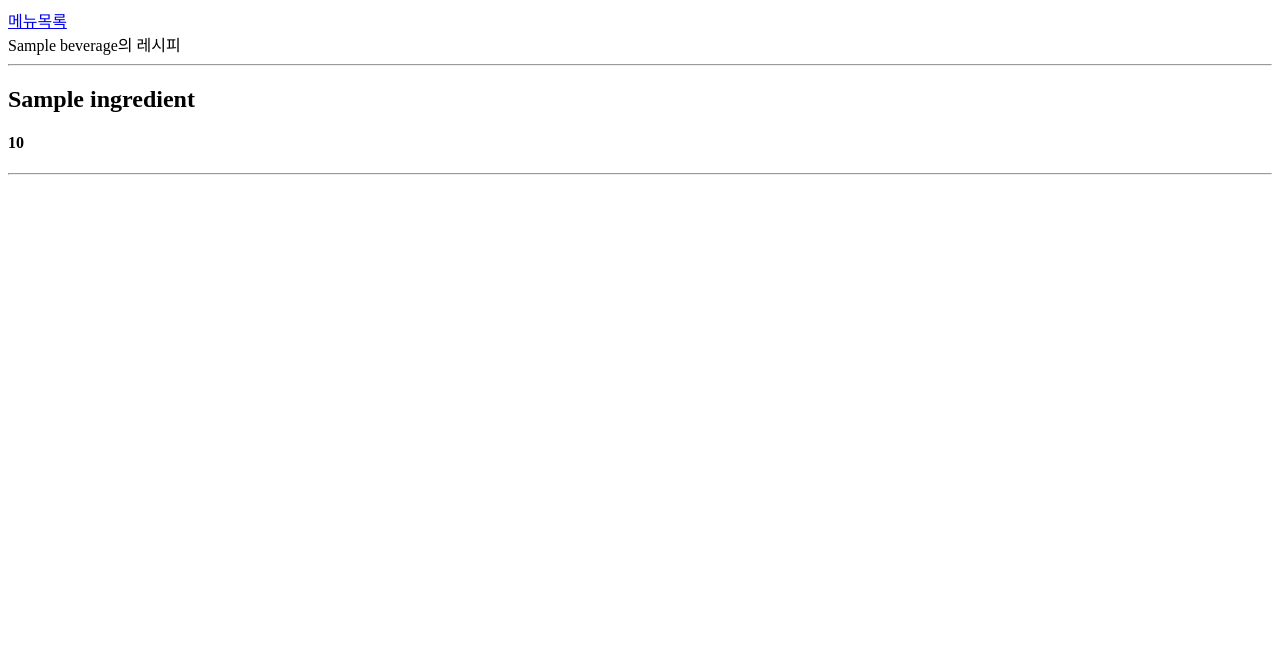
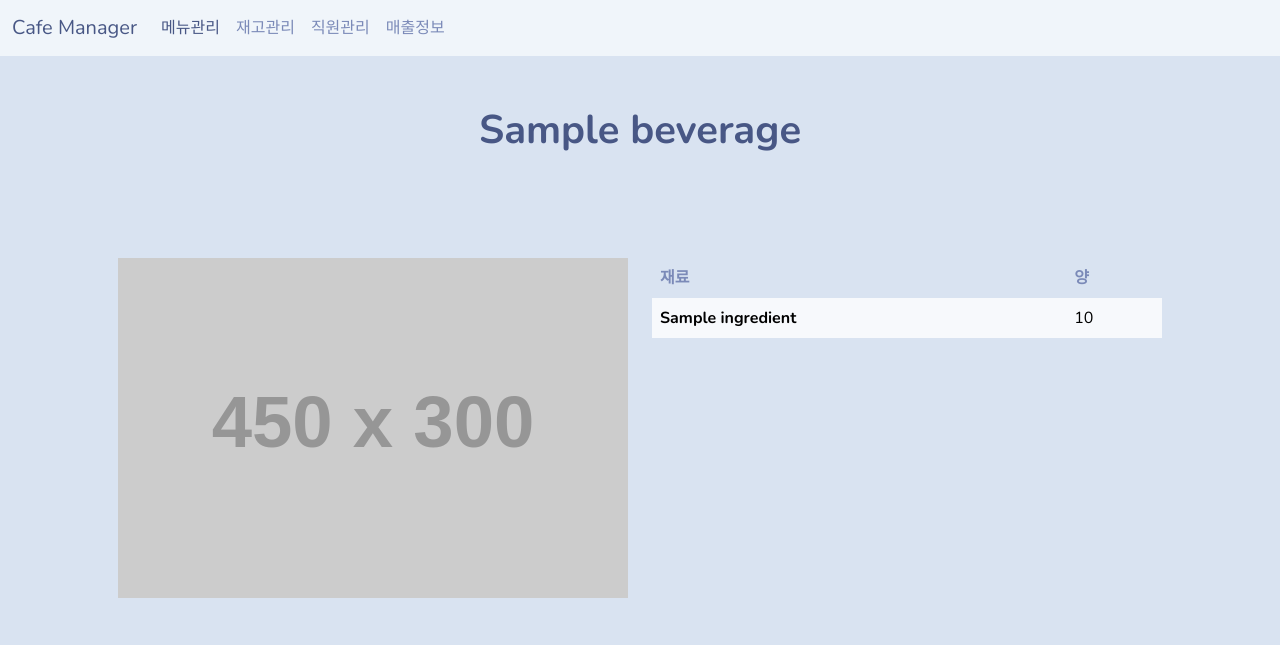
Before and after one commit to minjumost/CloudProgrammingProject, a Django app: a page that uses beverage/templates/beverage/recipt.html in a window 1280 px wide. Shown: the top 645 px of the page. Run offline with Django 4.2, Linux system fonts and the light colour scheme; tables that the repository leaves empty hold one stand-in row (values such as "Sample post"); grey boxes labelled with a size stand in for pictures from a placeholder-image service; some libraries are stand-ins or nearby versions.

Commit message:
부트스트랩 적용(2)
레시피 화면 적용완료

```diff
--- a/beverage/templates/beverage/recipt.html
+++ b/beverage/templates/beverage/recipt.html
@@ -1,19 +1,84 @@
 <!DOCTYPE html>
+{% load static %}
 <html lang="ko">
 <head>
     <meta charset="UTF-8">
-    <title>{{recipt.0.beverage.name}}의 레시피</title>
-</head>
+    <title>메뉴관리</title>
+    <link rel="stylesheet" href="https://cdn.jsdelivr.net/npm/bootswatch@5.3.0/dist/morph/bootstrap.min.css">
+
+  <style>
+      .mytitle {
+        text-align: center;
+        margin-top: 50px;
+      }
+    </style>
+ </head>
+
 <body>
-<nav>
-    <a href="/menu/">메뉴목록</a>
+<!-- nav bar-->
+<nav class="navbar navbar-expand-lg bg-light" data-bs-theme="light">
+  <div class="container-fluid">
+    <a class="navbar-brand" href="/">Cafe Manager</a>
+    <button class="navbar-toggler" type="button" data-bs-toggle="collapse" data-bs-target="#navbarColor03" aria-controls="navbarColor03" aria-expanded="false" aria-label="Toggle navigation">
+      <span class="navbar-toggler-icon"></span>
+    </button>
+    <div class="collapse navbar-collapse" id="navbarColor03">
+      <ul class="navbar-nav me-auto">
+        <li class="nav-item">
+          <a class="nav-link active" href="/menu">메뉴관리
+            <span class="visually-hidden">(current)</span>
+          </a>
+        </li>
+        <li class="nav-item">
+          <a class="nav-link" href="/stock">재고관리</a>
+        </li>
+        <li class="nav-item">
+          <a class="nav-link" href="/staff">직원관리</a>
+        </li>
+        <li class="nav-item">
+          <a class="nav-link" href="/sale">매출정보</a>
+        </li>
+      </ul>
+    </div>
+  </div>
 </nav>
-<h>{{recipt.0.beverage.name}}의 레시피</h>
-{% for p in recipt %}
-    <hr/>
-    <h2>{{p.ingredients.name}}</h2>
-    <h4>{{p.quantity}}</h4>
-{% endfor %}
-<hr/>
+
+
+<div class="mytitle">
+  <h1><strong>{{ recipt.0.beverage.name }}</strong></h1>
+</div>
+
+<section class="py-5">
+  <div class="container px-4 px-lg-5 mt-5">
+    <div class="row">
+      <div class="col-md-6">
+        <img class="card-img-top" src="https://dummyimage.com/450x300/dee2e6/6c757d.jpg" alt="..." />
+      </div>
+      <div class="col-md-6">
+        <div class="d-flex align-items-center justify-content-center">
+          <table class="table table-hover">
+            <thead>
+              <tr>
+                <th scope="col">재료</th>
+                <th scope="col">양</th>
+              </tr>
+            </thead>
+            <tbody>
+              {% for p in recipt %}
+              <tr class="table-secondary">
+                <th scope="row">{{ p.ingredients.name }}</th>
+                <td>{{ p.quantity }}</td>
+              </tr>
+              {% endfor %}
+            </tbody>
+          </table>
+        </div>
+      </div>
+    </div>
+  </div>
+</section>
+
+
+ <script src="https://cdn.jsdelivr.net/npm/bootstrap@5.2.3/dist/js/bootstrap.bundle.min.js" integrity="sha384-kenU1KFdBIe4zVF0s0G1M5b4hcpxyD9F7jL+jjXkk+Q2h455rYXK/7HAuoJl+0I4" crossorigin="anonymous"></script>
 </body>
 </html>
```
Also changed, not shown: beverage/templates/beverage/menu.html (+10 -3 lines).
